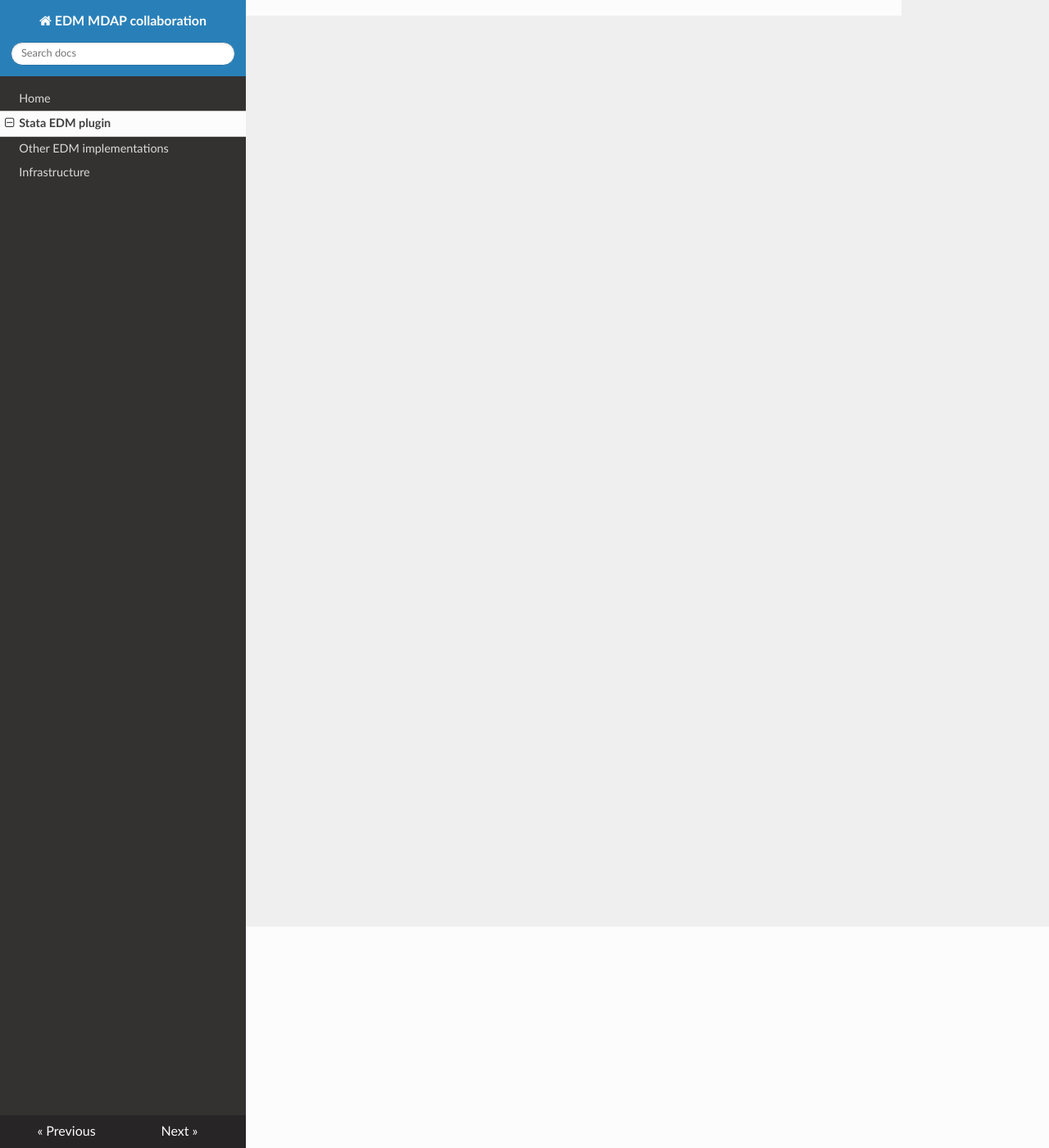
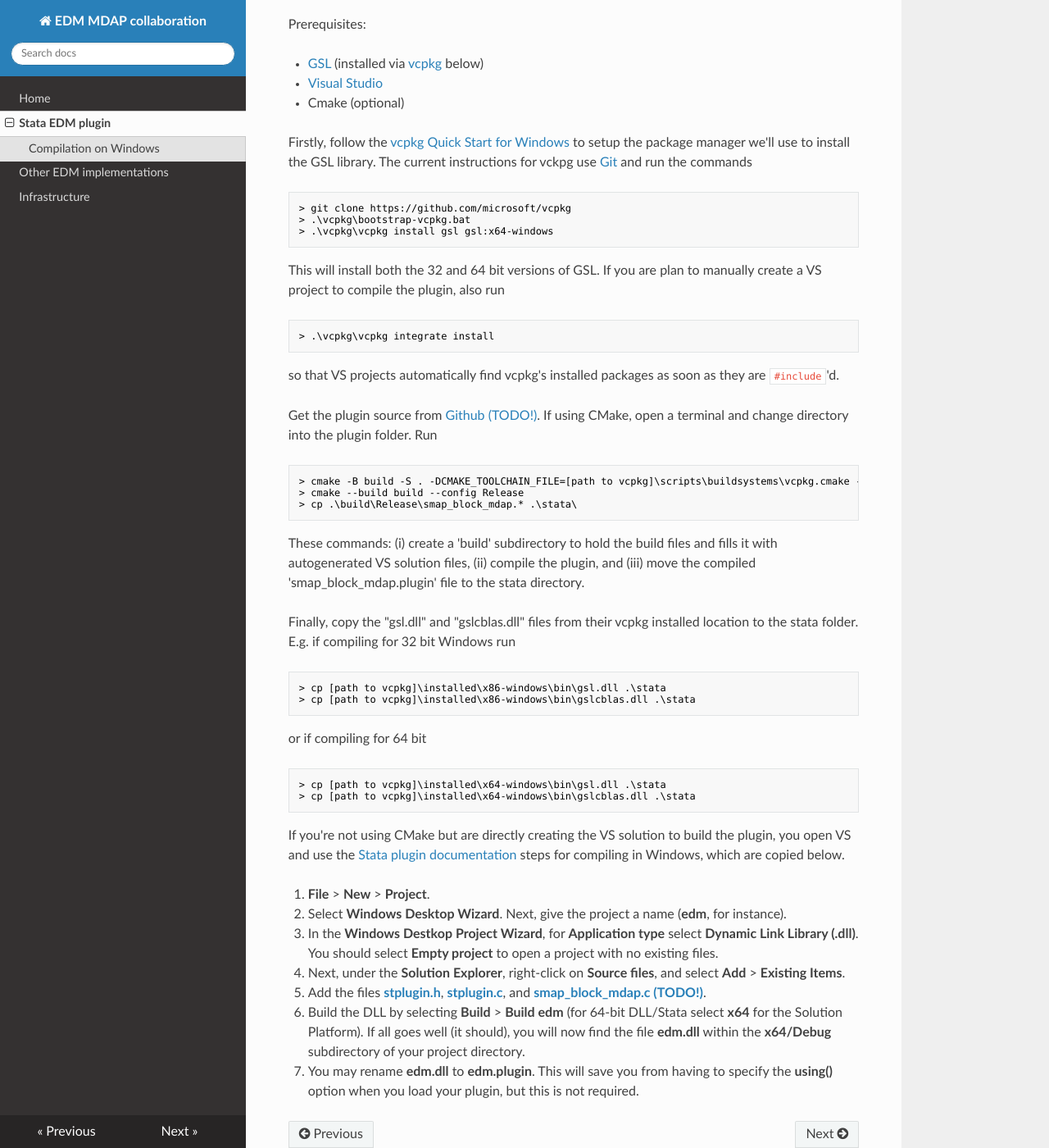
Before and after one commit to EDM-Developers/edm-stata, an MkDocs documentation site: the page built from docs/plugin.md, in a window 1280 px wide and 1400 px high, scrolled down 270 px. Shown: the whole window at 82% size. Built offline with MkDocs 1.6.1, drawn with Linux system fonts in a browser that asks for light colours; nearby versions of some CDN libraries; some of the changed text lies outside the part shown.

Commit message:
Adding some docs for compilation steps on Windows.

````diff
--- a/docs/plugin.md
+++ b/docs/plugin.md
@@ -1 +1,61 @@
 # Stata EDM C plugin
+
+## Compilation on Windows
+
+On Windows, one can either compile the plugin by using CMake or by creating a Visual Studio (VS) project and compiling using the GUI.
+
+Prerequisites:
+
+- [GSL](http://www.gnu.org/software/gsl/) (installed via [vcpkg](https://github.com/Microsoft/vcpkg) below)
+- [Visual Studio](https://visualstudio.microsoft.com/)
+- Cmake (optional)
+
+Firstly, follow the [vcpkg Quick Start for Windows](https://github.com/Microsoft/vcpkg#quick-start-windows) to setup the package manager we'll use to install the GSL library. The current instructions for vckpg use [Git](https://git-scm.com/) and run the commands
+
+```powershell
+> git clone https://github.com/microsoft/vcpkg
+> .\vcpkg\bootstrap-vcpkg.bat
+> .\vcpkg\vcpkg install gsl gsl:x64-windows
+```
+
+This will install both the 32 and 64 bit versions of GSL. If you are plan to manually create a VS project to compile the plugin, also run
+
+```powershell
+> .\vcpkg\vcpkg integrate install
+```
+
+so that VS projects automatically find vcpkg's installed packages as soon as they are `#include`'d.
+
+Get the plugin source from [Github (TODO!)](https://github.com/...).  If using CMake, open a terminal and change directory into the plugin folder. Run
+
+```powershell
+> cmake -B build -S . -DCMAKE_TOOLCHAIN_FILE=[path to vcpkg]\scripts\buildsystems\vcpkg.cmake -DSYSTEM=STWIN32
+> cmake --build build --config Release
+> cp .\build\Release\smap_block_mdap.* .\stata\
+```
+
+These commands: (i) create a 'build' subdirectory to hold the build files and fills it with autogenerated VS solution files, (ii) compile the plugin, and (iii) move the compiled 'smap_block_mdap.plugin' file to the stata directory.
+
+Finally, copy the "gsl.dll" and "gslcblas.dll" files from their vcpkg installed location to the stata folder. E.g. if compiling for 32 bit Windows run
+
+```powershell
+> cp [path to vcpkg]\installed\x86-windows\bin\gsl.dll .\stata
+> cp [path to vcpkg]\installed\x86-windows\bin\gslcblas.dll .\stata
+```
+
+or if compiling for 64 bit
+
+```powershell
+> cp [path to vcpkg]\installed\x64-windows\bin\gsl.dll .\stata
+> cp [path to vcpkg]\installed\x64-windows\bin\gslcblas.dll .\stata
+```
+
+If you're not using CMake but are directly creating the VS solution to build the plugin, you open VS and use the [Stata plugin documentation](https://www.stata.com/plugins/#sect5a) steps for compiling in Windows, which are copied below.
+
+1. **File** > **New** > **Project**.
+2. Select **Windows Desktop Wizard**. Next, give the project a name (**edm**, for instance).
+3. In the **Windows Destkop Project Wizard**, for **Application type** select **Dynamic Link Library (.dll)**. You should select **Empty project** to open a project with no existing files.
+4. Next, under the **Solution Explorer**, right-click on **Source files**, and select **Add** > **Existing Items**.
+5. Add the files **[stplugin.h](https://www.stata.com/plugins/stplugin.h)**, **[stplugin.c](https://www.stata.com/plugins/stplugin.c)**, and **[smap_block_mdap.c (TODO!)](https://github.com/...)**.
+6. Build the DLL by selecting **Build** > **Build edm** (for 64-bit DLL/Stata select **x64** for the Solution Platform). If all goes well (it should), you will now find the file **edm.dll** within the **x64/Debug** subdirectory of your project directory.
+7. You may rename **edm.dll** to **edm.plugin**. This will save you from having to specify the **using()** option when you load your plugin, but this is not required.
````
Also changed, not shown: 1 other file.
